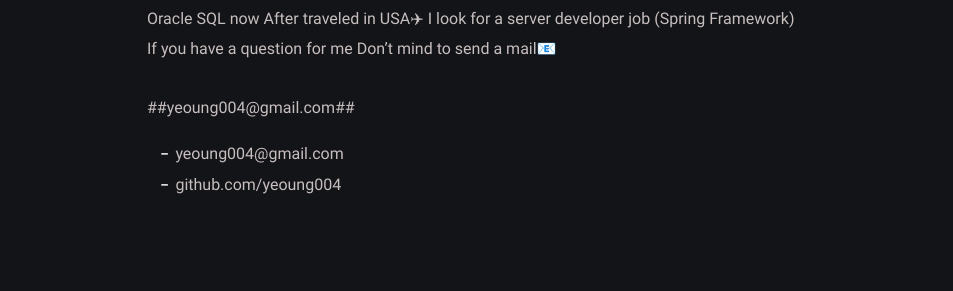
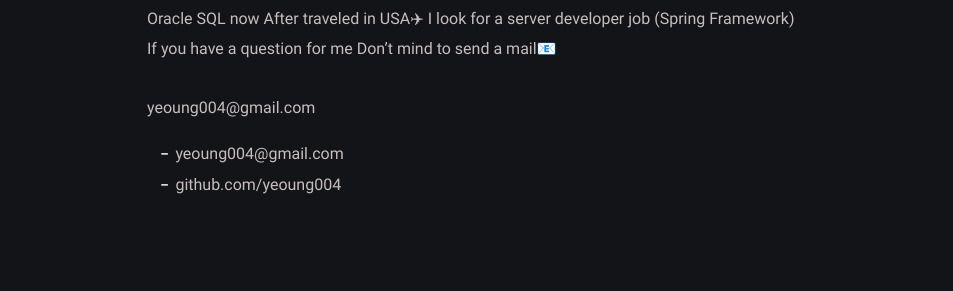
Before and after one commit to yeoung004/yeoung004.github.io, a Jekyll site: the page built from about.md, in a window 1280 px wide. Shown: the part 278-569 px from the top of the page, without its empty margins (163-1116 px from the left). Built offline with Jekyll 4.4.1, drawn with Linux system fonts in a browser that asks for light colours.

```diff
--- a/about.md
+++ b/about.md
@@ -16,7 +16,7 @@ Usually I used Spring Framework and Oracle SQL
 now After traveled in USA✈ I look for a server developer job (Spring Framework)
 If you have a question for me Don't mind to send a mail📧
 
-##yeoung004@gmail.com##
+yeoung004@gmail.com
 
 - {{ site.author.email }}
 - github.com/{{ site.author.github }}
```
